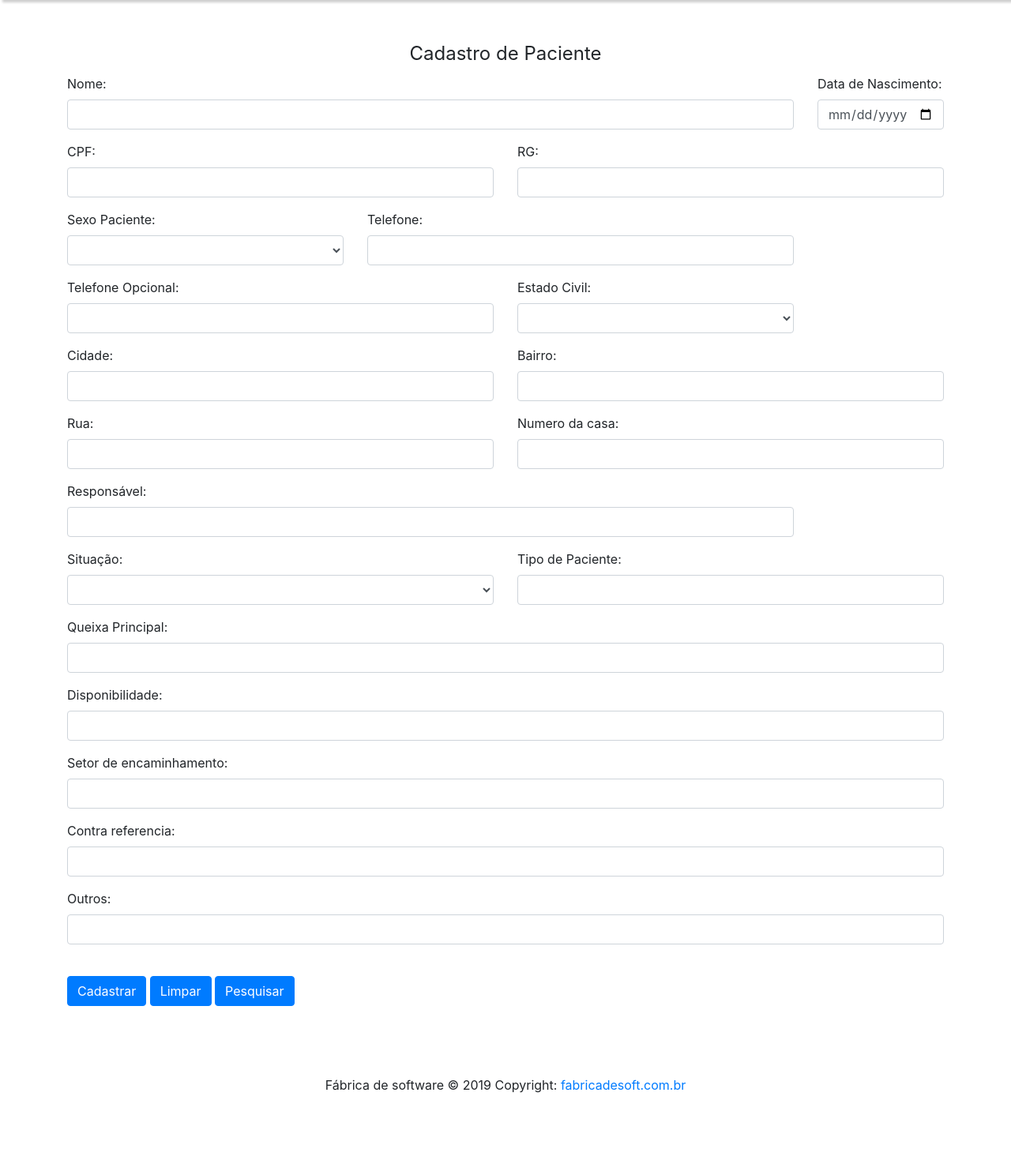
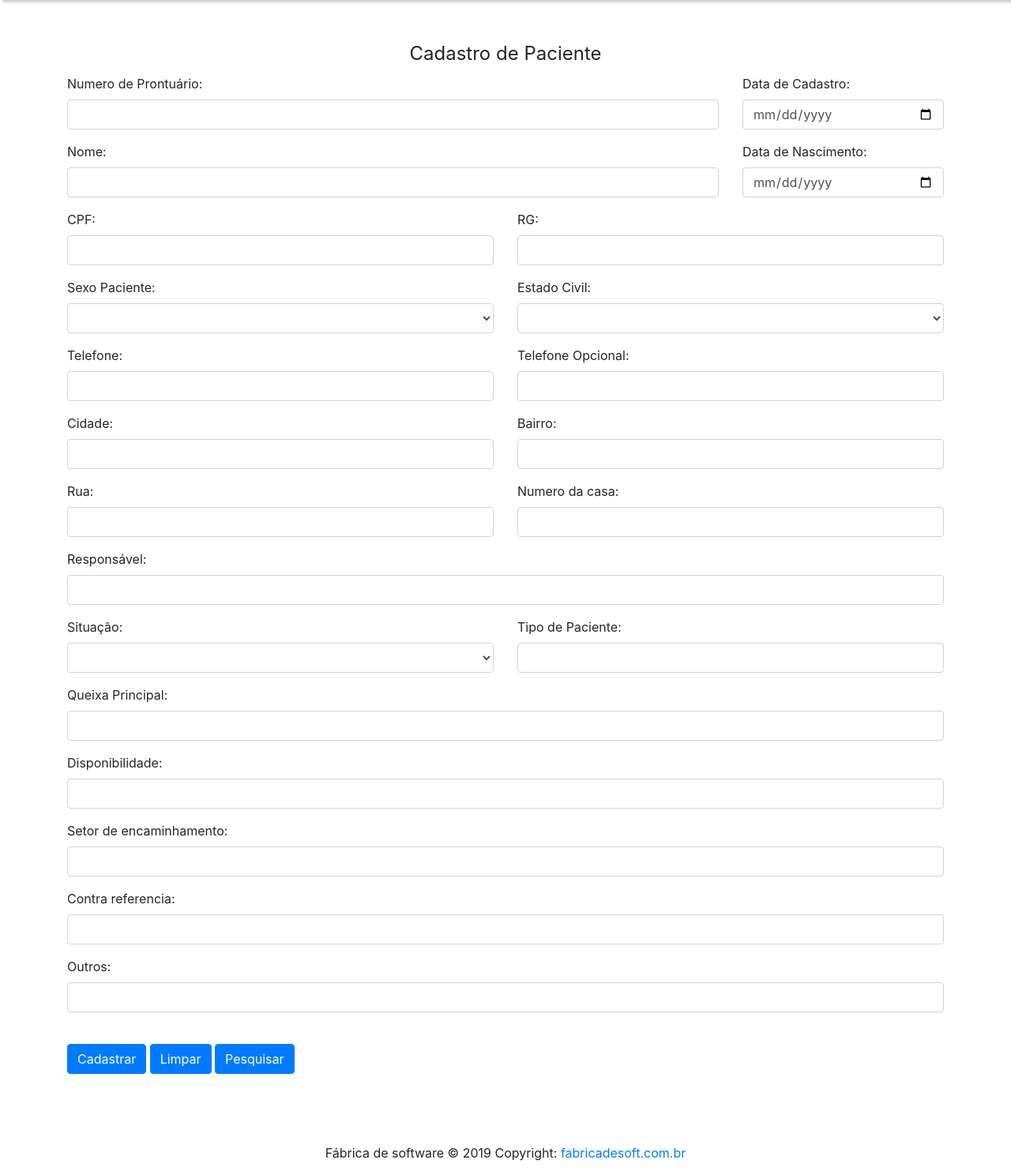
Before and after one commit to paulo280799/RegistraClinicPscicoWEB, a PHP site: page /TelaPaciente.php in a window 1280 px wide. Shown: the part 101-1589 px from the top of the page at 79% size. Before the commit the page ends 1485 px from the top, so only its background shows below. Run offline with PHP 8.4, Linux system fonts and the light colour scheme; a user stored in the database is signed in.

Commit message:
acho que terminei a tela de cadastro de paciente

```diff
--- a/RegistraClinicPsico_WEB/telas/TelaPaciente.php
+++ b/RegistraClinicPsico_WEB/telas/TelaPaciente.php
@@ -31,12 +31,22 @@
 
       <div class="row" >
 
-        <div class="form-group col-sm-10">
+        <div class="form-group col-sm-9">
+          <label class="fw">Numero de Prontuário:</label>
+          <input type="text" name="nomePaciente" value="<?php echo $nomePaciente; ?>" class="form-control" required>
+        </div>
+
+        <div class="form-group col-sm-3">
+          <label class="fw">Data de Cadastro:</label>
+          <input type="date" name="idadePaciente" value="<?php echo $idadePaciente; ?>" class="form-control" required>
+        </div>
+
+        <div class="form-group col-sm-9">
           <label class="fw">Nome:</label>
           <input type="text" name="nomePaciente" value="<?php echo $nomePaciente; ?>" class="form-control" required>
         </div>
 
-        <div class="form-group col-sm-2">
+        <div class="form-group col-sm-3">
           <label class="fw">Data de Nascimento:</label>
           <input type="date" name="idadePaciente" value="<?php echo $idadePaciente; ?>" class="form-control" required>
         </div>
@@ -51,12 +61,22 @@
           <input type="text" name="rgPaciente" value="<?php echo $rgPaciente; ?>" class="form-control" required>
         </div>
 
-        <div class="form-group col-sm-4">
+        <div class="form-group col-sm-6">
           <label class="fw">Sexo Paciente:</label>
           <select name="sexoPaciente" class="form-control" required>
             <option value="<?php echo $sexoPaciente; ?>" ><?php echo $sexoPaciente; ?></option>
             <option value="Masculino">Masculino</option>
             <option value="Feminino">Feminino</option>
+            <option value="Outros">Outros</option>
+          </select>
+        </div>
+
+        <div class="form-group col-sm-6">
+          <label  class="fw">Estado Civil:</label>
+          <select name="estadoCivil" class="form-control" required>
+            <option value="<?php echo $estadoCivil; ?>" ><?php echo $estadoCivil; ?></option>
+            <option value="Solteiro">Solteiro(a)</option>
+            <option value="Casado">Casado(a)</option>
             <option value="Outros">Outros</option>
           </select>
         </div>
@@ -69,16 +89,6 @@
         <div class="form-group col-sm-6">
           <label  class="fw">Telefone Opcional:</label>
           <input type="text" name="telefoneOpcionalPaciente"  value="<?php echo $telefoneOpcionalPaciente; ?>" class="form-control" required>
-        </div>
-
-        <div class="form-group col-sm-4">
-          <label  class="fw">Estado Civil:</label>
-          <select name="estadoCivil" class="form-control" required>
-            <option value="<?php echo $estadoCivil; ?>" ><?php echo $estadoCivil; ?></option>
-            <option value="Solteiro">Solteiro(a)</option>
-            <option value="Casado">Casado(a)</option>
-            <option value="Outros">Outros</option>
-          </select>
         </div>
 
         <div class="form-group col-sm-6">
@@ -101,7 +111,7 @@
           <input type="text" name="numCasa"  class="form-control" value="<?php echo $endereco; ?>" required>
         </div>
 
-        <div class="form-group col-sm-10">
+        <div class="form-group col-sm-12">
           <label class="fw">Responsável:</label>
           <input type="text" name="responsavel"  class="form-control" value="<?php echo $responsavel; ?>" required>
         </div>
```
